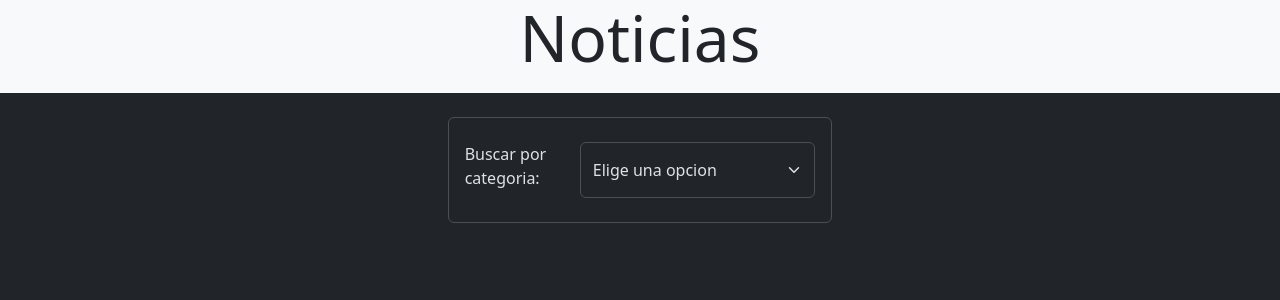
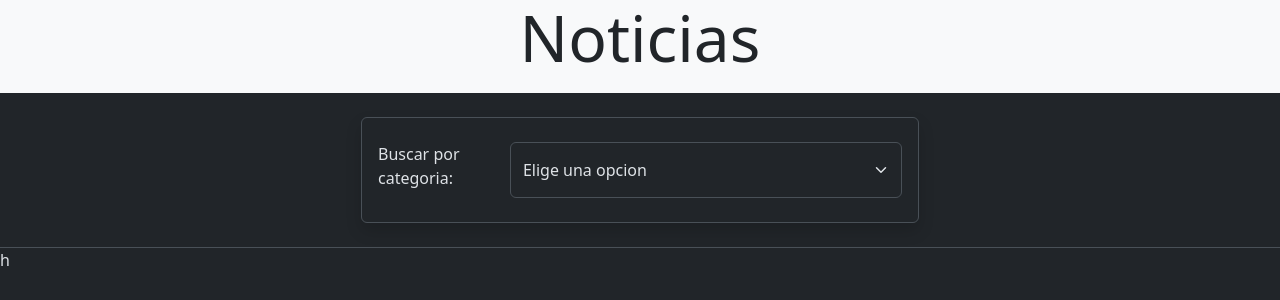
Before and after one commit to juanchiblanco/react-webNoticias, a React (Vite) app: page / in a window 1280 px wide. Shown: the top 300 px of the page. Built offline with nearby package versions, Linux system fonts and the light colour scheme.

Commit message:
agrue el componete listanoticias en el formulario

```diff
--- a/src/components/Formulario.jsx
+++ b/src/components/Formulario.jsx
@@ -1,9 +1,11 @@
 import Form from "react-bootstrap/Form";
+import ListaNoticias from "./ListaNoticias";
 
 const Formulario = () => {
   return (
+    <>
       <section className="container d-flex justify-content-center">
-      <div className="border border-light-subtle px-3 rounded mt-3">
+        <div className="border border-light-subtle px-3 rounded mt-3 w-50 shadow">
           <Form className="my-4">
             <Form.Group className="d-flex gap-3">
               <Form.Label>Buscar por categoria:</Form.Label>
@@ -21,6 +23,11 @@ const Formulario = () => {
           </Form>
         </div>
       </section>
+      <article className="border-top border-light-subtle my-4">
+        <ListaNoticias />
+        <div>h</div>
+      </article>
+    </>
   );
 };
 
```
Lines whose indentation alone changed are shown as unchanged.
